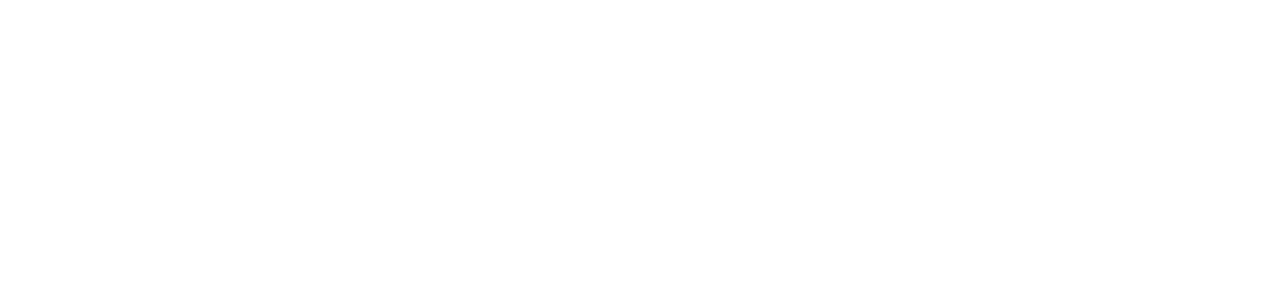
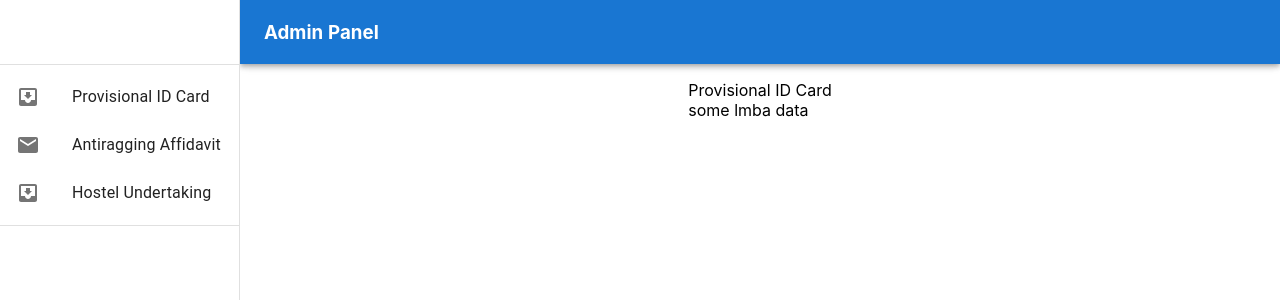
Before and after one commit to swciitg/FreshersPortal_2022, a React (Create React App) app in the folder frontend/fresher_portal_frontend/: page /important in a window 1280 px wide. Before the commit this address had no page. Shown: the top 300 px of the page. Built offline with nearby package versions, Linux system fonts and the light colour scheme; no server answers.

Commit message:
Routing fixed and added sidenav for Important information page

```diff
--- a/frontend/fresher_portal_frontend/src/App.js
+++ b/frontend/fresher_portal_frontend/src/App.js
@@ -1,12 +1,12 @@
 import React from 'react';
 import { BrowserRouter as Router, Route, Routes } from 'react-router-dom';
-import MainNavigation from './MainNavigation';
+import ImportantInformationRoutes from './pages/ImportantInformation/ImportantInformationRoutes';
 
 const App = () => {
   return (
     <Router>
       <Routes>
-        <Route exact path='/' element={<MainNavigation />} />
+        <Route path='/important/*' element={<ImportantInformationRoutes />} />
         <Route path='/about' />
         <Route path='/contact' />
       </Routes>
--- a/frontend/fresher_portal_frontend/src/MainNavigation.js
+++ /dev/null
@@ -1,14 +0,0 @@
-import React from 'react';
-import SearchAppBar from './components/TopNav';
-import StickyFooter from './components/Footer';
-
-const MainNavigation = () => {
-  return (
-    <React.Fragment>
-      <SearchAppBar />
-      <StickyFooter />
-    </React.Fragment>
-  );
-};
-
-export default MainNavigation;
--- a/frontend/fresher_portal_frontend/src/components/SideNav.js
+++ b/frontend/fresher_portal_frontend/src/components/SideNav.js
@@ -0,0 +1,193 @@
+import React, { useState } from 'react';
+import { useNavigate } from 'react-router-dom';
+import PropTypes from 'prop-types';
+import AppBar from '@mui/material/AppBar';
+import Box from '@mui/material/Box';
+import CssBaseline from '@mui/material/CssBaseline';
+import Divider from '@mui/material/Divider';
+import Drawer from '@mui/material/Drawer';
+import IconButton from '@mui/material/IconButton';
+import InboxIcon from '@mui/icons-material/MoveToInbox';
+import List from '@mui/material/List';
+import ListItem from '@mui/material/ListItem';
+import ListItemIcon from '@mui/material/ListItemIcon';
+import ListItemText from '@mui/material/ListItemText';
+import MailIcon from '@mui/icons-material/Mail';
+import MenuIcon from '@mui/icons-material/Menu';
+import Toolbar from '@mui/material/Toolbar';
+import Typography from '@mui/material/Typography';
+import Template from '../pages/ImportantInformation/Template';
+
+const drawerWidth = 240;
+
+function ResponsiveDrawer(props) {
+  const { window } = props;
+  const [mobileOpen, setMobileOpen] = React.useState(false);
+  const navigate = useNavigate();
+  const [component, setComponent] = useState('Login');
+  const handleDrawerToggle = () => {
+    setMobileOpen(!mobileOpen);
+  };
+  console.log('hello ', `${process.env.REACT_APP_BASE_URL}`);
+  const drawer = (
+    <div>
+      <Toolbar />
+      <Divider />
+      <List>
+        {[
+          'Provisional ID Card',
+          'Antiragging Affidavit',
+          'Hostel Undertaking',
+        ].map((text, index) => (
+          <ListItem
+            button
+            key={text}
+            onClick={() => {
+              if (text === 'Provisional ID Card') {
+                navigate('/important/provisional');
+                setComponent('Provisional ID Card');
+              } else if (text === 'Antiragging Affidavit') {
+                navigate('/important/antiragging');
+                //setComponent('Role');
+              } else if (text === 'Hostel Undertaking') {
+                navigate('/important/hostelundertaking');
+                //setComponent('Contacts');
+              }
+            }}
+          >
+            <ListItemIcon>
+              {index % 2 === 0 ? <InboxIcon /> : <MailIcon />}
+            </ListItemIcon>
+            <ListItemText>{text}</ListItemText>
+          </ListItem>
+        ))}
+      </List>
+      <Divider />
+    </div>
+  );
+
+  const container =
+    window !== undefined ? () => window().document.body : undefined;
+
+  const loadComponent = () => {
+    switch (component) {
+      case 'Provisional ID Card':
+        return (
+          <Template title='Provisional ID Card' children='some lmba data' />
+        );
+      case 'Antiragging Affidavit':
+        return (
+          <Template title='Antiragging Affidavit' children='some lmba data' />
+        );
+      case 'Hostel Undertaking':
+        return (
+          <Template title='Hostel Undertaking' children='some lmba data' />
+        );
+      default:
+        return (
+          <Template title='Provisional ID Card' children='some lmba data' />
+        );
+    }
+  };
+
+  return (
+    <div style={{}}>
+      {/* <Box sx={{ display: 'flex', }}> */}
+      {/* <CssBaseline /> */}
+      <AppBar
+        position='fixed'
+        sx={{
+          width: { sm: `calc(100% - ${drawerWidth}px)` },
+          ml: { sm: `${drawerWidth}px` },
+        }}
+      >
+        <Toolbar style={{ display: 'flex', justifyContent: 'space-between' }}>
+          <IconButton
+            color='inherit'
+            aria-label='open drawer'
+            edge='start'
+            onClick={handleDrawerToggle}
+            sx={{
+              mr: 2,
+              display: { sm: 'none' },
+              position: 'relative',
+              top: '0',
+              left: '-100px',
+            }}
+          >
+            <MenuIcon />
+          </IconButton>
+          <div style={{ display: 'flex', marginRight: '10px' }}>
+            <h3 style={{ marginRight: '5px' }}>Admin</h3>
+            <h3 style={{ marginRight: '10px' }}>Panel</h3>
+          </div>
+          {/* <Typography variant='h6' component='div' >
+            Admin Panel
+          </Typography> */}
+        </Toolbar>
+      </AppBar>
+      <Box
+        component='nav'
+        sx={{ width: { sm: drawerWidth }, flexShrink: { sm: 0 } }}
+        aria-label='mailbox folders'
+      >
+        {/* The implementation can be swapped with js to avoid SEO duplication of links. */}
+        <Drawer
+          container={container}
+          variant='temporary'
+          open={mobileOpen}
+          onClose={handleDrawerToggle}
+          ModalProps={{
+            keepMounted: true, // Better open performance on mobile.
+          }}
+          sx={{
+            display: { xs: 'block', sm: 'none' },
+            '& .MuiDrawer-paper': {
+              boxSizing: 'border-box',
+              width: drawerWidth,
+            },
+          }}
+        >
+          {drawer}
+        </Drawer>
+        <Drawer
+          variant='permanent'
+          sx={{
+            display: { xs: 'none', sm: 'block' },
+            '& .MuiDrawer-paper': {
+              boxSizing: 'border-box',
+              width: drawerWidth,
+              // border:"3px solid pink"
+            },
+          }}
+          open
+        >
+          {drawer}
+        </Drawer>
+      </Box>
+      {/* <Box
+        component='main'
+        sx={{
+          flexGrow: 1,
+          p: 3,
+          width: { sm: `calc(100% - ${drawerWidth}px)` },
+        }}
+      >
+
+        <Toolbar />
+        <Typography paragraph>{loadComponent()}</Typography>
+      </Box> */}
+      {/* </Box> */}
+    </div>
+  );
+}
+
+ResponsiveDrawer.propTypes = {
+  /**
+   * Injected by the documentation to work in an iframe.
+   * You won't need it on your project.
+   */
+  window: PropTypes.func,
+};
+
+export default ResponsiveDrawer;
--- /dev/null
+++ b/frontend/fresher_portal_frontend/src/pages/ImportantInformation/ImportantInformationRoutes.js
@@ -0,0 +1,54 @@
+import React from 'react';
+import { BrowserRouter as Router, Route, Routes } from 'react-router-dom';
+import Template from './Template';
+import ResponsiveDrawer from '../../components/SideNav';
+
+const ImportantInformationRoutes = () => {
+  return (
+    <div style={{ display: 'flex' }}>
+      <ResponsiveDrawer />
+
+      <div
+        style={{
+          width: '100%',
+          position: 'relative',
+          top: '80px',
+          display: 'flex',
+          justifyContent: 'center',
+        }}
+      >
+        <Routes>
+          <Route
+            path='/'
+            element={
+              <Template title='Provisional ID Card' children='some lmba data' />
+            }
+          />
+          <Route
+            path='/provisional'
+            element={
+              <Template title='Provisional ID Card' children='some lmba data' />
+            }
+          />
+          <Route
+            path='/antiragging'
+            element={
+              <Template
+                title='Antiragging Affidavit'
+                children='some lmba data'
+              />
+            }
+          />
+          <Route
+            path='/hostelundertaking'
+            element={
+              <Template title='Hostel Undertaking' children='some lmba data' />
+            }
+          />
+        </Routes>
+      </div>
+    </div>
+  );
+};
+
+export default ImportantInformationRoutes;
--- /dev/null
+++ b/frontend/fresher_portal_frontend/src/pages/ImportantInformation/Template.js
@@ -0,0 +1,16 @@
+import React from 'react'
+
+const Template = (props) => {
+  return (
+    <div>
+        <div>
+            {props.title}
+        </div>
+        <div>
+            {props.children}
+        </div>
+    </div>
+  )
+}
+
+export default Template
```
Also changed, not shown: frontend/fresher_portal_frontend/src/components/TopNav.js (+7 -8 lines), frontend/fresher_portal_frontend/src/pages/Academics/Academics.js (added), frontend/fresher_portal_frontend/src/pages/HostelsAndFacilities/HostelsAndFacilities.js (added), frontend/fresher_portal_frontend/src/pages/ImportantInformation.js (deleted).
